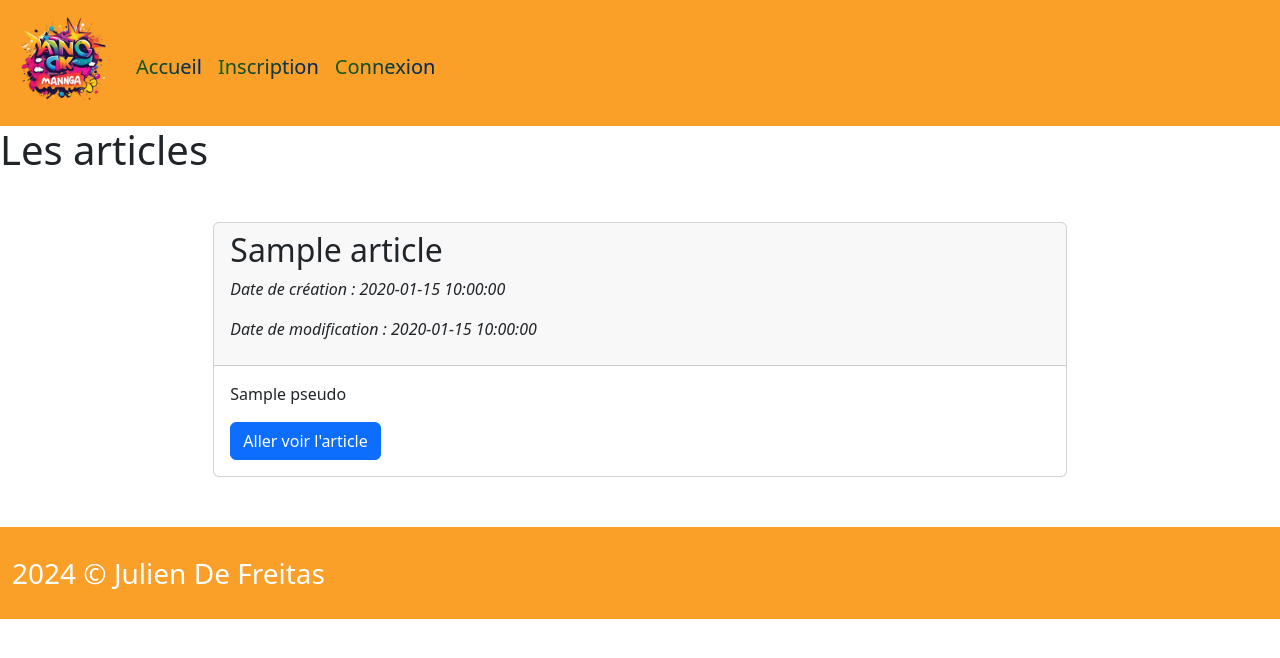
After one commit to DfrtJulien/forumAnime, a PHP site: template app/Views/article/allArticle.view.php in a window 1280 px wide. The commit adds this page. Shown: the top 658 px of the page. Run offline with PHP 8.4, Linux system fonts and the light colour scheme; the template is opened without the code that fills it: most values are stand-ins (such as "Sample title", 1, 10 or a date in 2020).

Commit message:
creation de la page d'un article

```diff
--- /dev/null
+++ b/app/Views/article/allArticle.view.php
@@ -0,0 +1,39 @@
+<?php
+    require_once(__DIR__ . "/../partials/head.php");
+?>
+    <h1>Les articles</h1>
+    <div class="col-8 mx-auto d-block mt-5">
+        <?php
+        if(isset($articles)){
+            foreach($articles as $article){
+            ?>
+            <div class="card mt-3 mb-3">
+                <div class="card-header colorPink">
+                    <h2><?= $article['title'] ?></h2>
+                    <p class="fst-italic">Date de création : <?= $article['creation_date'] ?></p>
+                    <?php
+                    if(!empty($article['modification_date'])){
+                    ?>
+                    <p class="fst-italic">Date de modification : <?= $article['modification_date'] ?></p>
+                    <?php
+                    }
+                    ?>
+                    </div>
+
+                <div class="card-body">
+                    <p class="card-text"><?= $article['pseudo'] ?></p>
+                    <a href="/article?id=<?= $article['id'] ?>" class="btn btn-primary">Aller voir l'article</a>
+                </div>
+            </div>
+            <?php
+            }
+            ?>
+            </div>
+        <?php
+        }else {
+?>
+    <h1>Il n'y a pas d'article encore</h1>
+<?php
+    }
+    require_once(__DIR__ . "/../partials/footer.php");
+?>
--- a/app/Views/home.view.php
+++ b/app/Views/home.view.php
@@ -11,11 +11,11 @@
             <?php
     if($subjects){
 
-
     foreach($subjects as $subject){
         ?>
         <h3><?= $subject['title'] ?></h3>
         <p><?= $subject['description'] ?></p>
+        <a href="/articles?id=<?= $subject['id'] ?>" class="btn btn-primary    ">Aller voir le sujet</a>
     <?php
     }
 }
--- a/app/utiles/checkForm.php
+++ b/app/utiles/checkForm.php
@@ -16,7 +16,7 @@ function checkFormat($nameInput, $value)
     global $arrayError;
     $regexName = '/^[a-zA-Zà-üÀ-Ü \-]{2,255}$/';
     $regexPassword = '/^(?=.*?[A-Z])(?=.*?[a-z])(?=.*?[0-9])(?=.*?[#?!@$%^&*-]).{8,}$/';
-    $regexTitle = '/^[a-zA-Zà-üÀ-Ü0-9 #?!@$%^,.;&*-]{4,}$/';
+    $regexTitle = '/^[a-zA-Zà-üÀ-Ü0-9 #?!@$%^,.;&*-]{4, 255}$/';
     //Vos regex
 
     switch ($nameInput) {
--- a/config/router.php
+++ b/config/router.php
@@ -18,6 +18,8 @@ $routes = [
     '/users' => 'UsersController.php',
     '/profile' => 'UserProfileController.php',
     '/subject' => 'SubjectController.php',
+    '/articles' => 'AllArticleController.php',
+    '/article' => 'ArticleController.php'
 ];
 
 
--- a/public/css/style.css
+++ b/public/css/style.css
@@ -192,16 +192,18 @@ footer {
     background-repeat: no-repeat;
     background-position: center;
     background-size: cover;
+    object-fit: cover;
     height: 450px;
 }
 
 .homeImg h1 {
     position: absolute;
     top: 50px;
-    left: 50px;
+    left: 250px;
     font-weight: bolder;
     text-decoration: underline;
-    font-size: 35px;
+    font-size: 60px;
+    color: rgb(30, 205, 236);
 }
 
 @media screen and (max-width: 762px){
```
Also changed, not shown: app/Controllers/AllArticleController.php (added, +19 -0 lines), app/Controllers/ArticleController.php (added, +17 -0 lines), app/Views/article/article.view.php (added, +18 -0 lines), public/img/hero-manga.png.
